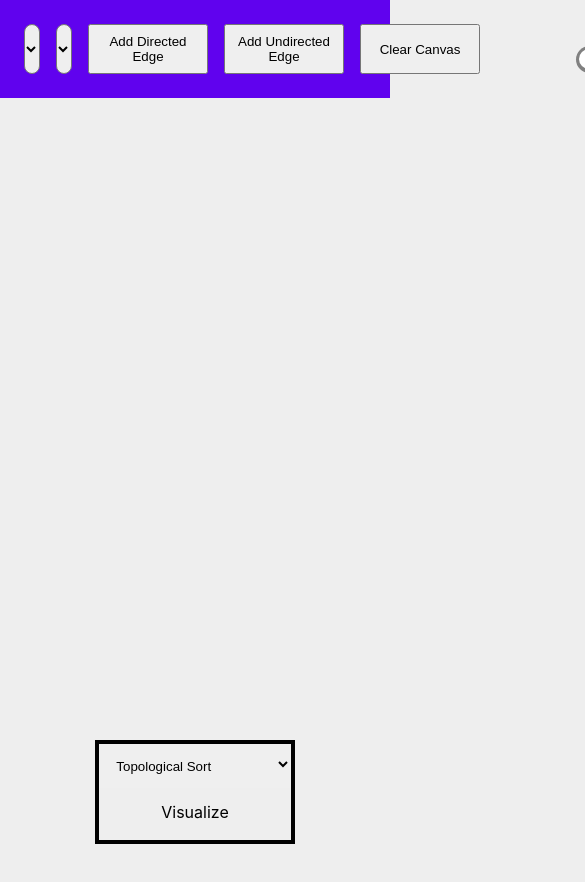
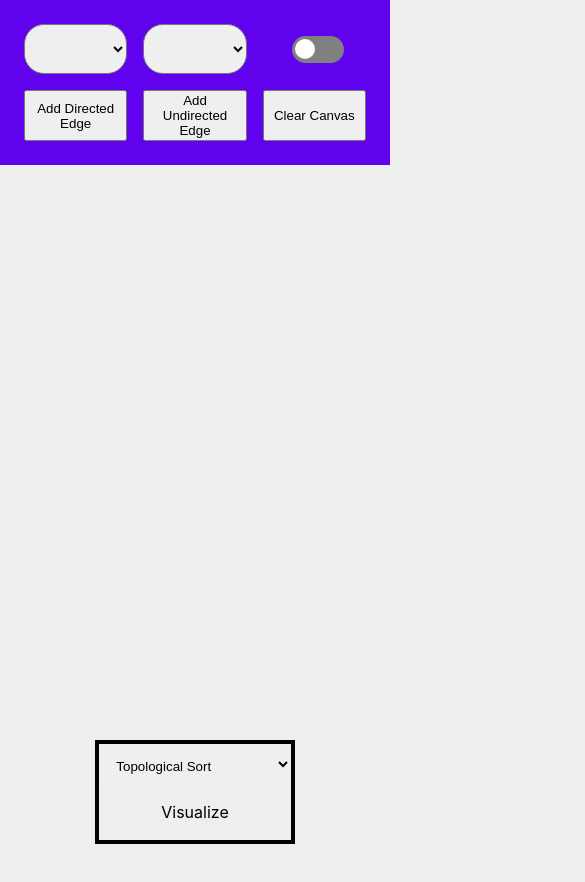
Before and after one commit to Jatinmanav/graph-algorithm-visualizer, a React (Create React App) app: page / in a window 390 px wide. Shown: the top 882 px of the page, 585 px wide, since content can reach past the window. Built offline with nearby package versions, Linux system fonts and the light colour scheme.

Commit message:
add media queries

```diff
--- a/src/styles/Header.scss
+++ b/src/styles/Header.scss
@@ -1,3 +1,7 @@
+$small: 320px;
+$medium: 768px;
+$large: 1024px;
+
 [data-theme="light"] {
   --header-color: #6002ee;
   --color-headings: #0077ff;
@@ -15,6 +19,15 @@
   grid-template-columns: repeat(16, 1fr);
   grid-template-rows: 50px;
   column-gap: 1em;
+  row-gap: 1em;
+  @media screen and (max-width: $small) {
+    grid-template-columns: repeat(3, 1fr);
+    grid-template-rows: repeat(2, 50px);
+  }
+  @media screen and (max-width: $medium) {
+    grid-template-columns: repeat(3, 1fr);
+    grid-template-rows: 50px;
+  }
 }
 
 .dropdown {
@@ -30,31 +43,81 @@
 
 .source-node {
   grid-column: 1 / 3;
+  @media screen and (max-width: $small) {
+    grid-column: 1;
+    grid-row: 1;
+  }
+  @media screen and (max-width: $medium) {
+    grid-column: 1;
+    grid-row: 1;
+  }
 }
 
 .target-node {
   grid-column: 3 / 5;
+  @media screen and (max-width: $small) {
+    grid-column: 2;
+    grid-row: 1;
+  }
+  @media screen and (max-width: $medium) {
+    grid-column: 2;
+    grid-row: 1;
+  }
 }
 
 .header-button {
-  min-width: 120px;
+  @media screen and (min-width: $medium) {
+    min-width: 120px;
+  }
 }
 
 .add-edge-one {
   grid-column: 5 / 7;
+  @media screen and (max-width: $small) {
+    grid-column: 1;
+    grid-row: 2;
+  }
+  @media screen and (max-width: $medium) {
+    grid-column: 1;
+    grid-row: 2;
+  }
 }
 
 .add-edge-two {
   grid-column: 7 / 9;
+  @media screen and (max-width: $small) {
+    grid-column: 2;
+    grid-row: 2;
+  }
+  @media screen and (max-width: $medium) {
+    grid-column: 2;
+    grid-row: 2;
+  }
 }
 
 .clear-canvas {
   grid-column: 9 / 11;
+  @media screen and (max-width: $small) {
+    grid-column: 3;
+    grid-row: 2;
+  }
+  @media screen and (max-width: $medium) {
+    grid-column: 3;
+    grid-row: 2;
+  }
 }
 
 .toggle-container {
   grid-column: 16;
   grid-row: 1;
+  @media screen and (max-width: $small) {
+    grid-column: 3;
+    grid-row: 1;
+  }
+  @media screen and (max-width: $medium) {
+    grid-column: 3;
+    grid-row: 1;
+  }
   margin: auto;
 }
 
```
